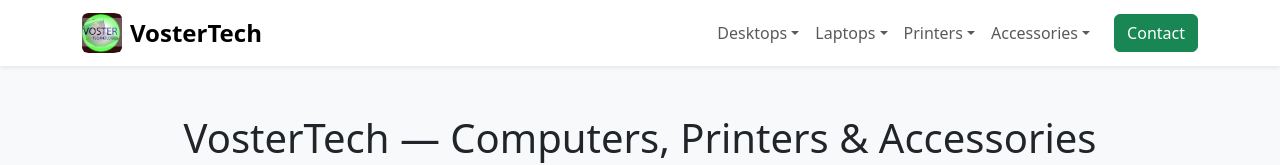
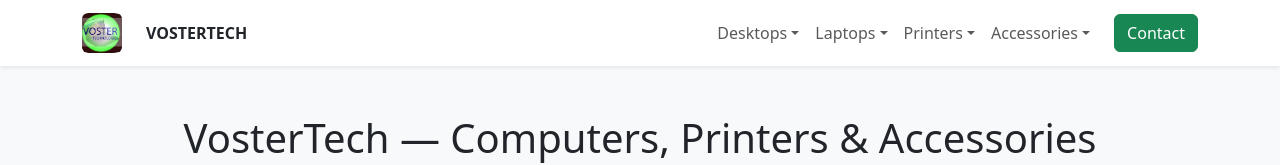
Before and after one commit to haru-voster/VosterTech, a plain HTML site: page index.html in a window 1280 px wide. Shown: the top 165 px of the page. Drawn offline with nearby package versions, Linux system fonts and the light colour scheme.

Commit message:
ecommerce

```diff
--- a/index.html
+++ b/index.html
@@ -20,7 +20,7 @@
     <div class="container">
       <a class="navbar-brand d-flex align-items-center" href="#">
         <img src="img/logo.jpg" alt="VosterTech" class="brand-img me-2">
-        <span class="fs-4 fw-bold">VosterTech</span>
+        <span class="fs-4 fw-bold"> <a class="dropdown-item filter-link" href="index.html"><b>VOSTERTECH</b></a></span>
       </a>
 
       <button class="navbar-toggler" type="button" data-bs-toggle="collapse" data-bs-target="#mainNav">
```
